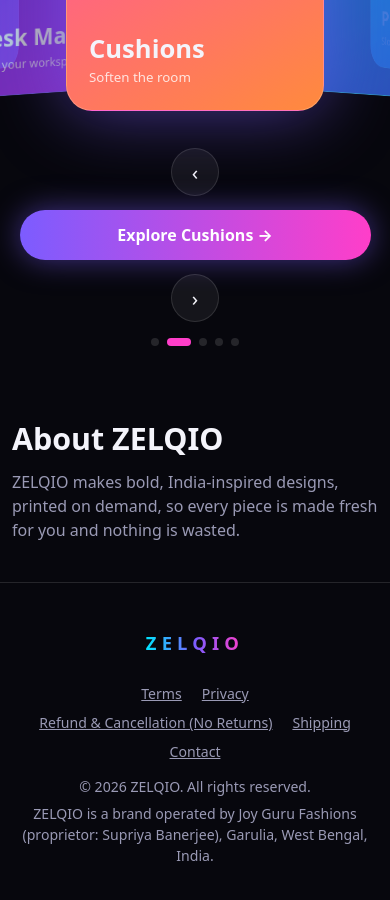
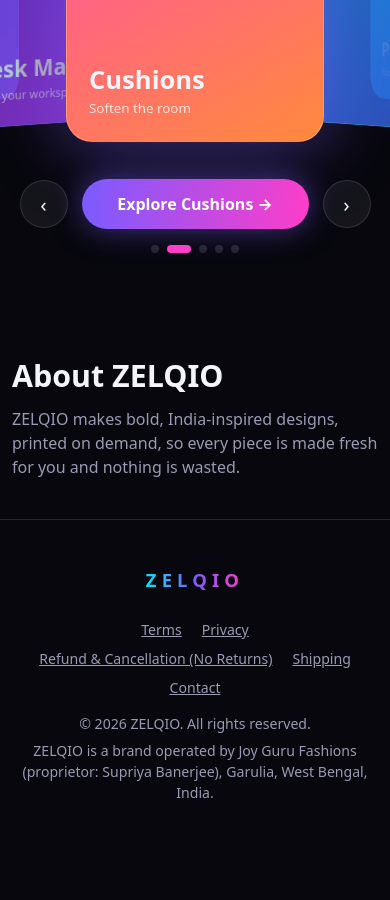
Before and after one commit to banerjeesupriya002/zelqio-listing-images, a plain HTML site: page index.html in a window 390 px wide. Shown: the part 1345-2245 px from the top of the page. Drawn offline with Linux system fonts and the light colour scheme.

Commit message:
Update index.html

```diff
--- a/index.html
+++ b/index.html
@@ -116,7 +116,7 @@ section{padding:60px 5vw}
 #ov{align-items:flex-end;padding:0}
 .pn{width:100%;max-height:93svh;border-radius:26px 26px 0 0;animation:up .4s both}
 .det{padding:22px 18px 30px}
-.btn{width:100%;text-align:center}
+.btn{width:100%;text-align:center}.ctl{flex-wrap:nowrap}.ctl .btn{width:auto;flex:1;padding:14px 10px}
 .stage{height:54vh}
 }
 @keyframes up{from{transform:translateY(100%)}to{transform:none}}
```
